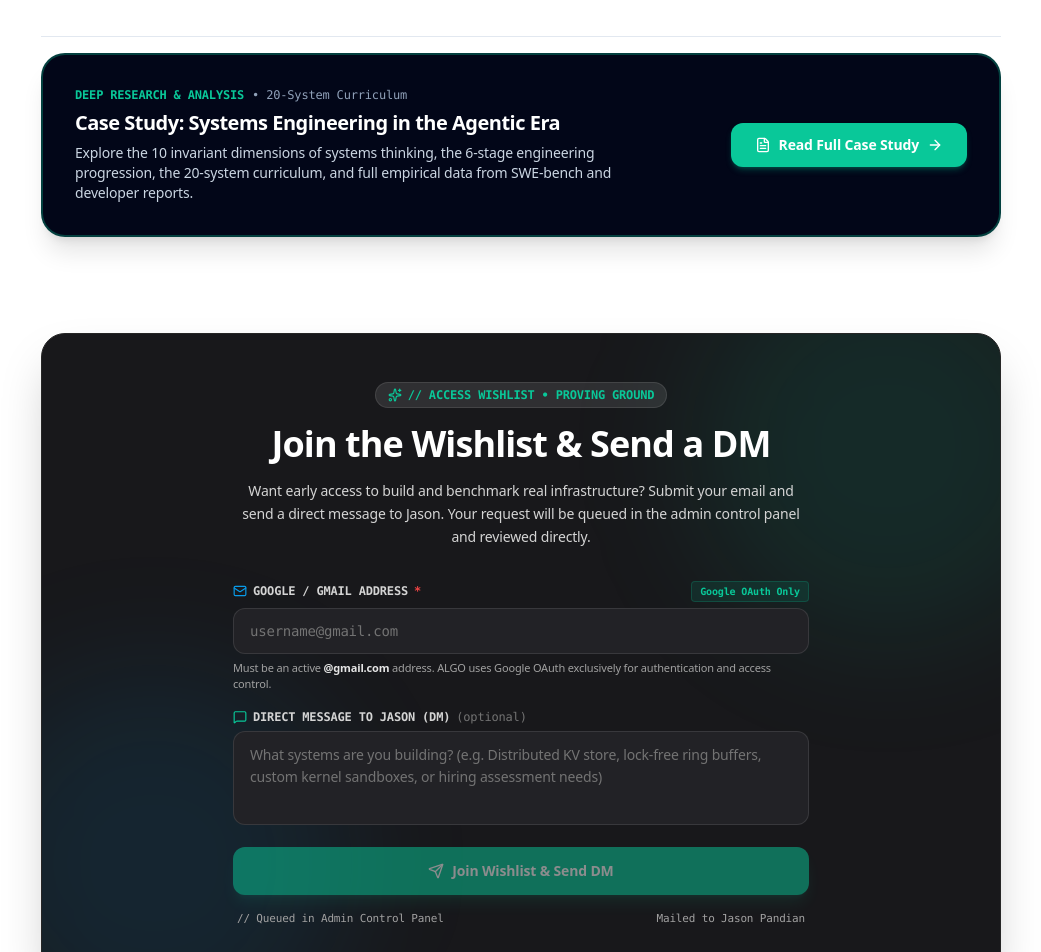
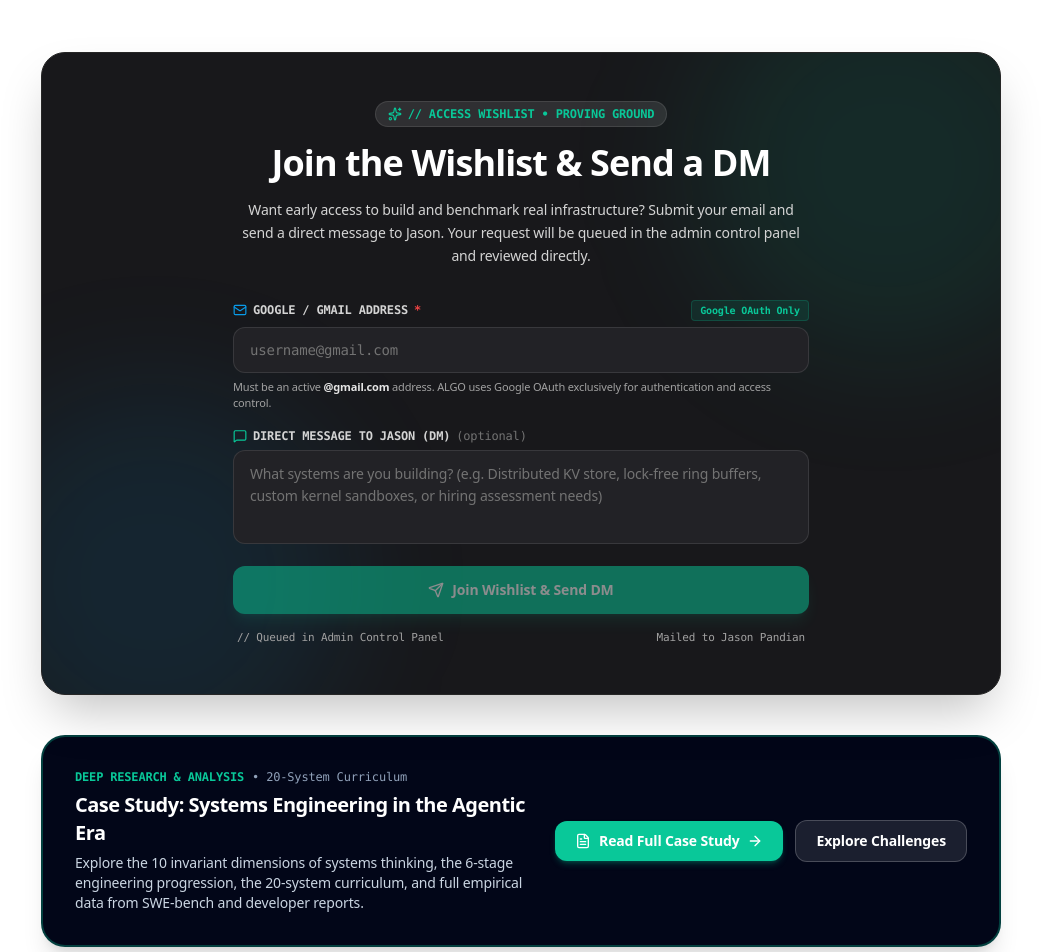
Before and after one commit to PandiaJason/ALGO, a Next.js app: page / in a window 1280 px wide. Shown: the part 4480-5432 px from the top of the page, without its empty margins (119-1160 px from the left). Built offline with nearby package versions, Linux system fonts and the light colour scheme; no server answers.

Commit message:
fix(layout): place case study card as last section after wishlist and remove duplicate from manifesto

```diff
--- a/src/app/page.tsx
+++ b/src/app/page.tsx
@@ -7,6 +7,7 @@ import { HeroTerminal } from "@/components/home/hero-terminal";
 import { DailyChallengeBanner } from "@/components/home/daily-challenge-banner";
 import { HomeManifesto } from "@/components/home/home-manifesto";
 import { HomeWishlist } from "@/components/home/home-wishlist";
+import { HomeCaseStudyBanner } from "@/components/home/home-case-study-banner";
 import { ChevronRight, Play, Route } from "lucide-react";
 
 export const dynamic = "force-dynamic";
@@ -84,6 +85,11 @@ export default async function HomePage() {
         {/* 6. JOIN WISHLIST & DIRECT MESSAGE (Queued in Admin Control)    */}
         {/* ============================================================== */}
         <HomeWishlist />
+
+        {/* ============================================================== */}
+        {/* 7. CASE STUDY BANNER (LAST CARD ON HOMEPAGE)                   */}
+        {/* ============================================================== */}
+        <HomeCaseStudyBanner />
       </main>
 
       <Footer />
--- a/src/components/home/home-case-study-banner.tsx
+++ b/src/components/home/home-case-study-banner.tsx
@@ -7,36 +7,36 @@ import { FileText, ArrowRight } from "lucide-react";
 export function HomeCaseStudyBanner() {
   return (
     <section className="w-full max-w-5xl mx-auto px-4 sm:px-6 lg:px-8 pb-20">
-      <div className="rounded-3xl bg-[#1c1c20] border border-neutral-800 text-white p-6 sm:p-8 flex flex-col sm:flex-row items-center justify-between gap-6 shadow-xl">
+      <div className="rounded-3xl bg-slate-950 border-2 border-[#09C899]/30 text-white p-6 sm:p-8 flex flex-col sm:flex-row items-center justify-between gap-6 shadow-xl">
         <div className="space-y-1.5 text-center sm:text-left">
           <div className="flex items-center justify-center sm:justify-start gap-2">
             <span className="text-xs font-mono font-bold text-[#09C899] uppercase tracking-wider">
-              FULL RESEARCH BRIEF
+              DEEP RESEARCH &amp; ANALYSIS
             </span>
-            <span className="text-xs font-mono text-neutral-400">• 9 Primary Citations</span>
+            <span className="text-xs font-mono text-slate-400">• 20-System Curriculum</span>
           </div>
           <h3 className="text-lg sm:text-xl font-extrabold text-white tracking-tight">
-            Read the Complete Case Study &amp; Architectural Thesis
+            Case Study: Systems Engineering in the Agentic Era
           </h3>
-          <p className="text-xs text-neutral-300 font-normal max-w-xl">
-            Explore the complete research paper with primary data from HackerRank, Stack Overflow, Karat, and real systems benchmarks.
+          <p className="text-xs sm:text-sm text-slate-300 font-normal max-w-xl">
+            Explore the 10 invariant dimensions of systems thinking, the 6-stage engineering progression, the 20-system curriculum, and full empirical data from SWE-bench and developer reports.
           </p>
         </div>
 
         <div className="flex items-center gap-3 shrink-0">
           <Link
             href="/case-study"
-            className="inline-flex items-center gap-2 px-5 py-2.5 rounded-xl text-xs font-bold text-white bg-white/10 hover:bg-white/15 border border-white/20 transition-all active:scale-95"
+            className="inline-flex items-center gap-2 px-5 py-2.5 rounded-xl text-xs sm:text-sm font-bold text-white bg-[#09C899] hover:bg-[#0AA793] shadow-md shadow-[#09C899]/25 transition-all active:scale-95"
           >
-            <FileText className="w-3.5 h-3.5 text-[#099BE9]" />
-            <span>Read Case Study</span>
+            <FileText className="w-4 h-4 text-white" />
+            <span>Read Full Case Study</span>
+            <ArrowRight className="w-4 h-4" />
           </Link>
           <Link
             href="/challenges"
-            className="inline-flex items-center gap-2 px-5 py-2.5 rounded-xl text-xs font-bold text-white bg-[#09C899] hover:bg-[#0AA793] shadow-md transition-all active:scale-95"
+            className="inline-flex items-center gap-2 px-5 py-2.5 rounded-xl text-xs sm:text-sm font-bold text-white bg-white/10 hover:bg-white/15 border border-white/20 transition-all active:scale-95"
           >
             <span>Explore Challenges</span>
-            <ArrowRight className="w-3.5 h-3.5" />
           </Link>
         </div>
       </div>
--- a/src/components/home/home-manifesto.tsx
+++ b/src/components/home/home-manifesto.tsx
@@ -485,37 +485,6 @@ export function HomeManifesto() {
           </p>
         </div>
       </div>
-
-      {/* ============================================================== */}
-      {/* 7. CTA: READ FULL CASE STUDY                                   */}
-      {/* ============================================================== */}
-      <div className="pt-4 border-t border-slate-200">
-        <div className="rounded-3xl bg-slate-950 text-white p-6 sm:p-8 flex flex-col sm:flex-row items-center justify-between gap-6 shadow-xl border-2 border-[#09C899]/30">
-          <div className="space-y-1.5 text-center sm:text-left">
-            <div className="flex items-center justify-center sm:justify-start gap-2">
-              <span className="text-xs font-mono font-bold text-[#09C899] uppercase tracking-wider">
-                DEEP RESEARCH &amp; ANALYSIS
-              </span>
-              <span className="text-xs font-mono text-slate-400">• 20-System Curriculum</span>
-            </div>
-            <h4 className="text-lg sm:text-xl font-extrabold text-white tracking-tight">
-              Case Study: Systems Engineering in the Agentic Era
-            </h4>
-            <p className="text-xs sm:text-sm text-slate-300 font-normal max-w-xl">
-              Explore the 10 invariant dimensions of systems thinking, the 6-stage engineering progression, the 20-system curriculum, and full empirical data from SWE-bench and developer reports.
-            </p>
-          </div>
-
-          <Link
-            href="/case-study"
-            className="inline-flex items-center gap-2 px-6 py-3 rounded-xl text-xs sm:text-sm font-bold text-white bg-[#09C899] hover:bg-[#0AA793] shadow-md shadow-[#09C899]/25 transition-all shrink-0 active:scale-95"
-          >
-            <FileText className="w-4 h-4 text-white" />
-            <span>Read Full Case Study</span>
-            <ArrowRight className="w-4 h-4" />
-          </Link>
-        </div>
-      </div>
     </section>
   );
 }
```
